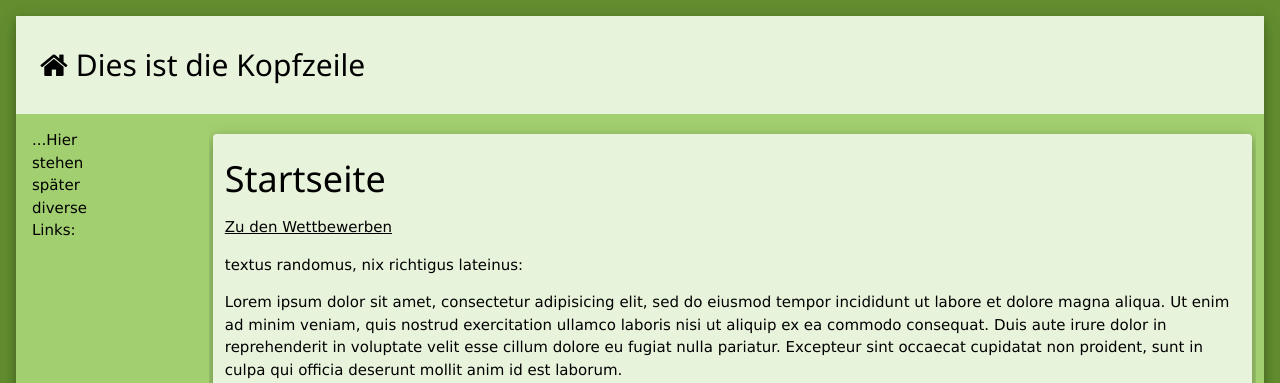
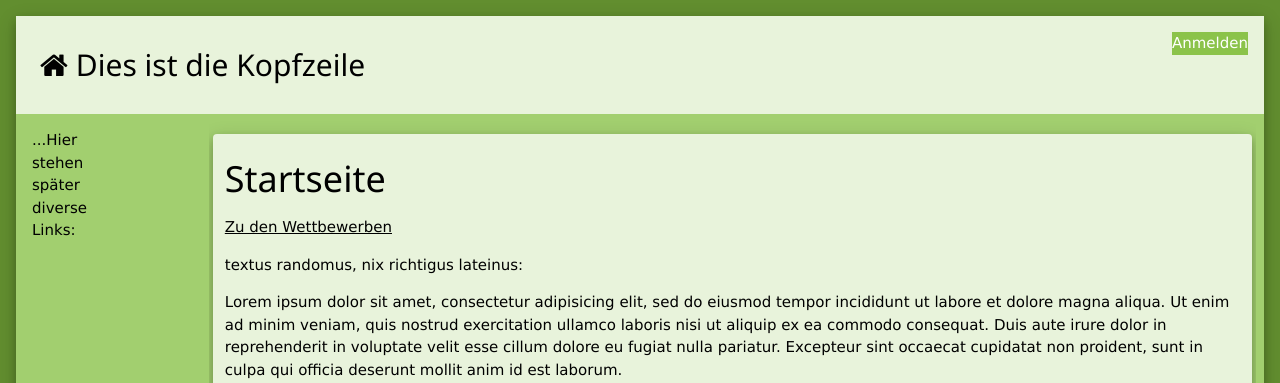
Before and after one commit to wmles/olymp, a Django app: page / in a window 1280 px wide. Shown: the top 383 px of the page. Run offline with Django 3.2, Linux system fonts and the light colour scheme; some libraries are stand-ins or nearby versions.

Commit message:
Daten eingetragen und base.html leicht geaendert

```diff
--- a/Grundgeruest/models.py
+++ b/Grundgeruest/models.py
@@ -10,6 +10,7 @@ from django.utils.translation import ugettext as _
 from userena.models import UserenaBaseProfile
 from django.core.validators import RegexValidator
 import random, string
+from django.template.defaultfilters import slugify
 
 
 class Grundklasse(models.Model):
--- a/Grundgeruest/templates/Grundgeruest/base.html
+++ b/Grundgeruest/templates/Grundgeruest/base.html
@@ -14,6 +14,7 @@
     <div class="w3-card-4 w3-theme-l1 w3-margin-16 w3-round" style="margin:8">
       <div class="w3-container w3-theme-l4 w3-padding-16">
       {% block kopfzeile %}
+        <div class="w3-theme w3-button" style="float: right;">Anmelden</div>
         <h2> <a href="/">
           <i class="fa fa-home w3-margin-8 w3-hover-text-theme"></i></a
         >Dies ist die Kopfzeile </h2>
```
Also changed, not shown: Wettbewerbe/admin.py (line endings or trailing spaces).
